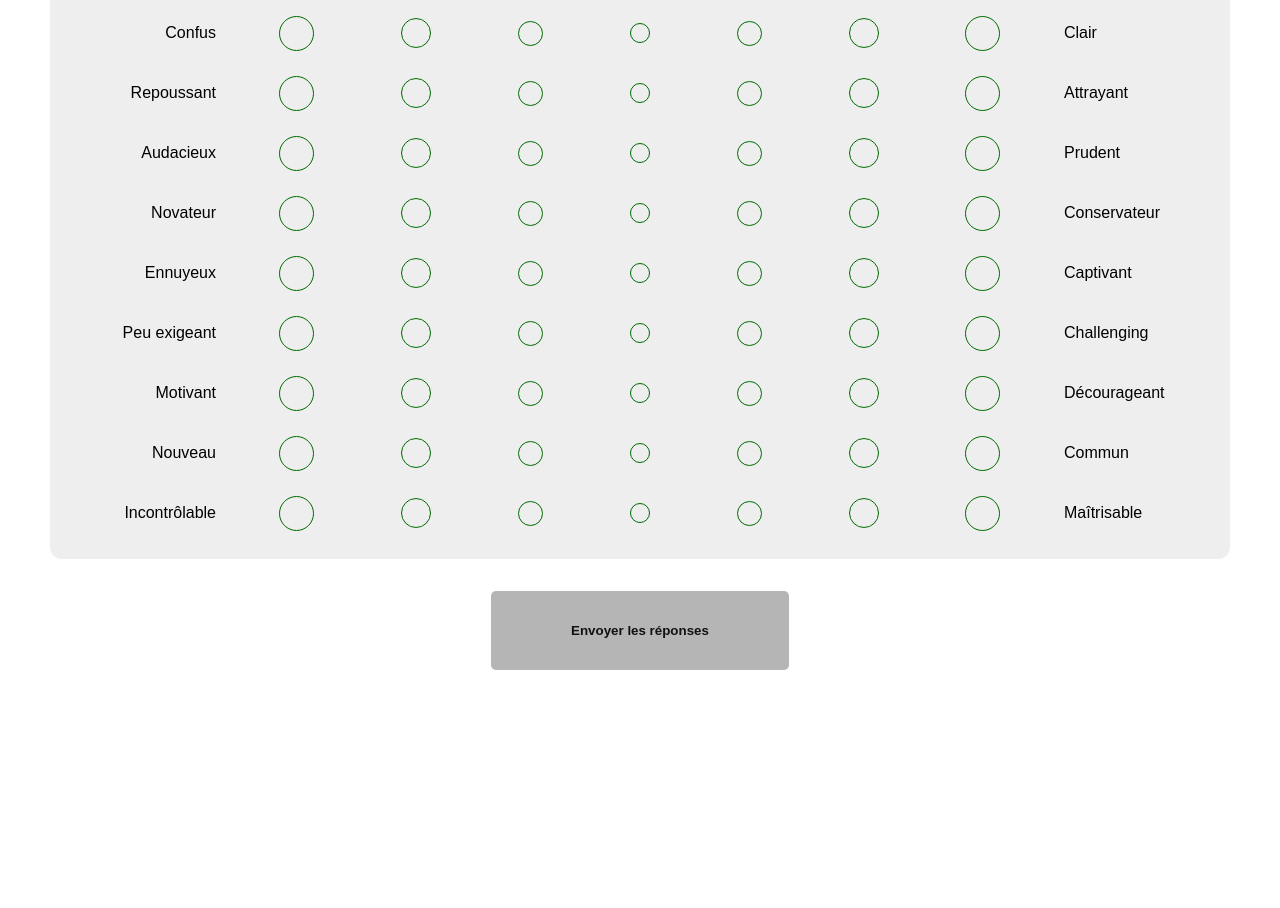
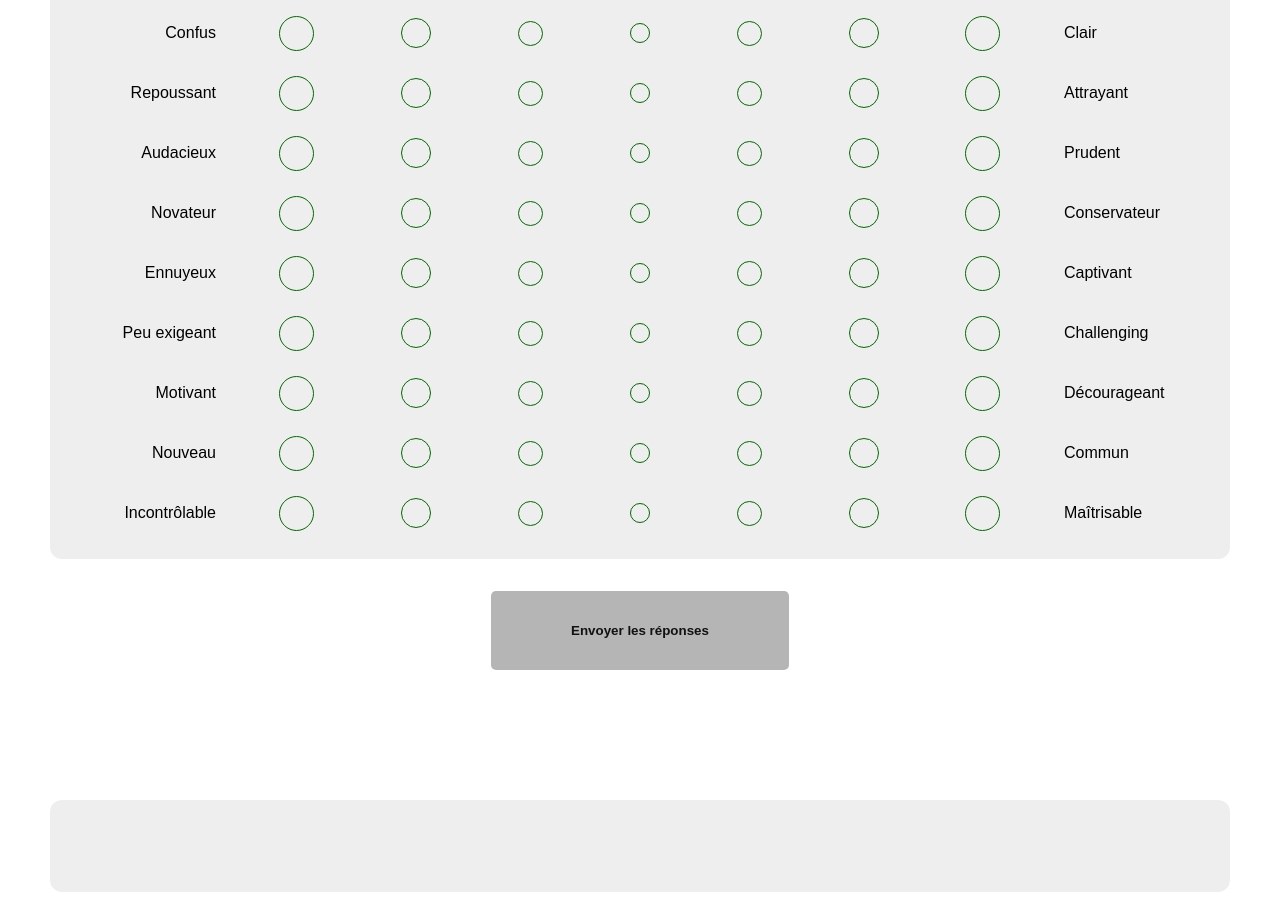
Before and after one commit to NamelessProj/AttrakDiff, a plain HTML site: page index.html in a window 1280 px wide. Shown: the part 1574-2482 px from the top of the page. Before the commit the page ends 2374 px from the top, so only its background shows below. Drawn offline with nearby package versions, Linux system fonts and the light colour scheme.

Commit message:
Update index.html

```diff
--- a/index.html
+++ b/index.html
@@ -3,6 +3,7 @@
 <head>
     <meta charset="UTF-8">
     <meta name="description" value="Un test AttrakDiff disponible en ligne.">
+    <meta name="viewport" content="width=device-width, initial-scale=1">
     <title>Test AttrakDiff</title>
     <link rel="stylesheet" type="text/css" href="css/style.css">
 
@@ -823,6 +824,10 @@
         <section class="charts">
             <div id="charts-container-01"></div>
         </section>
+
+        <section>
+            <div id="tblValue"></div>
+        </section>
     </form>
 </body>
 </html>
```
